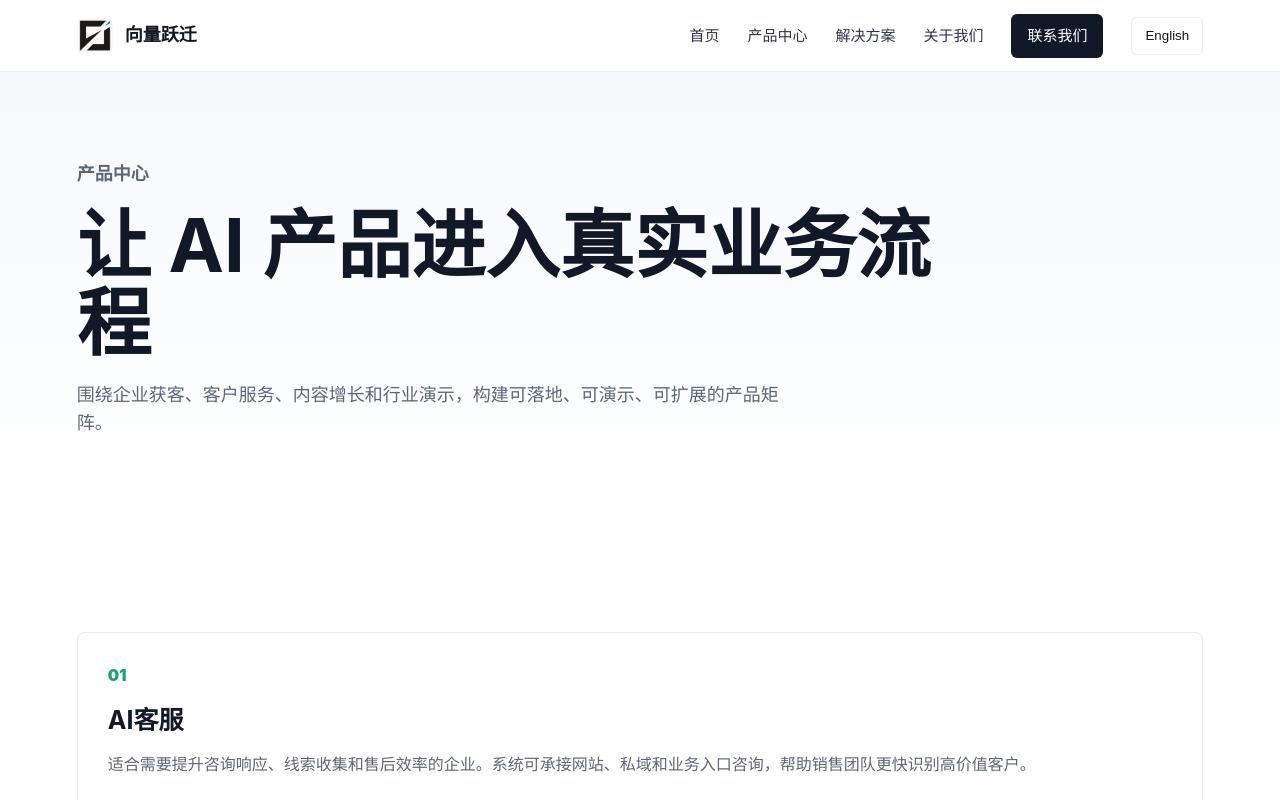
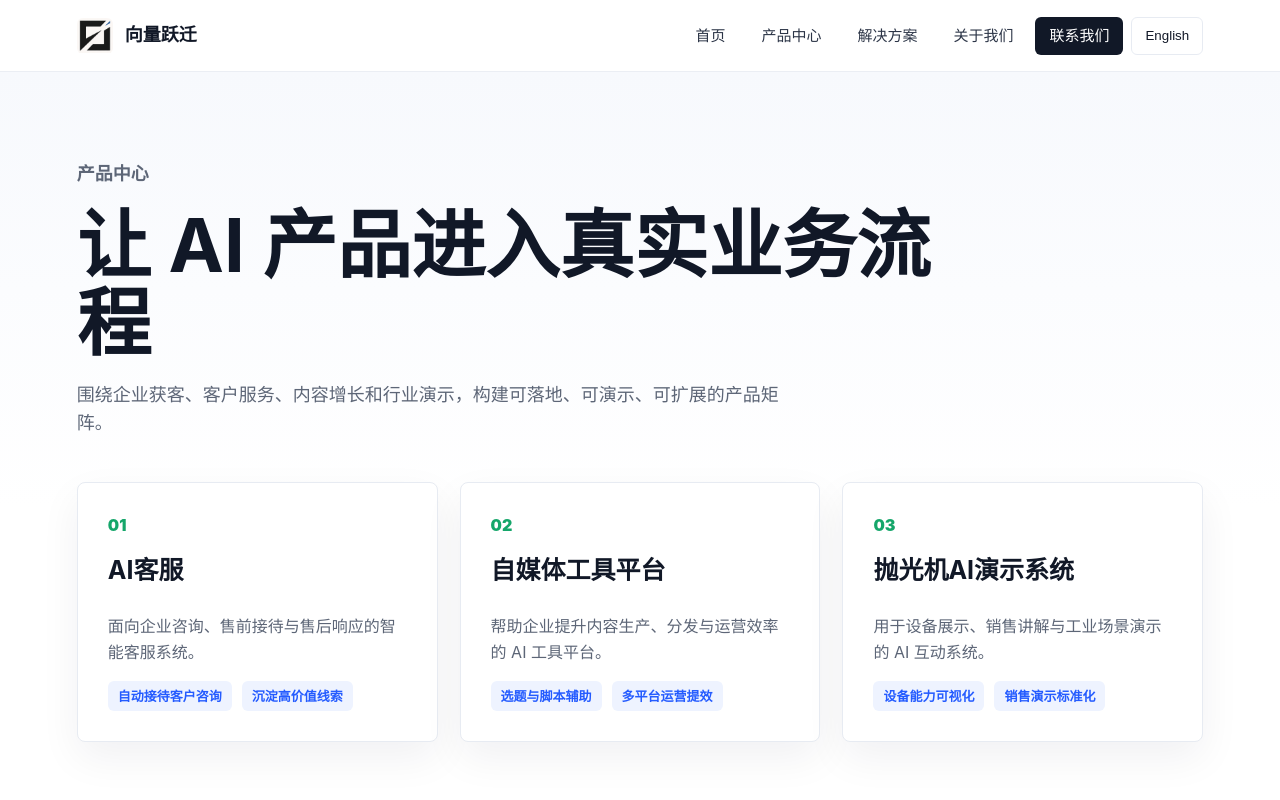
Before and after one commit to 2787310050-rgb/Vector-Leap, a website: page public/products.html in a window 1280 px wide. Shown: the top 800 px of the page. Drawn offline with Linux system fonts and the light colour scheme.

Commit message:
Improve product page navigation

```diff
--- a/public/app.js
+++ b/public/app.js
@@ -252,6 +252,18 @@ function initNavigation() {
   const nav = document.querySelector(".site-nav");
   if (!toggle || !nav) return;
 
+  const currentPath = window.location.pathname === "/index.html" ? "/" : window.location.pathname;
+  nav.querySelectorAll("a[href]").forEach((link) => {
+    const linkPath = new URL(link.getAttribute("href"), window.location.origin).pathname;
+    const isActive = currentPath === linkPath || (currentPath === "/" && linkPath === "/");
+    link.classList.toggle("active", isActive);
+    if (isActive) {
+      link.setAttribute("aria-current", "page");
+    } else {
+      link.removeAttribute("aria-current");
+    }
+  });
+
   toggle.addEventListener("click", () => {
     const isOpen = nav.classList.toggle("open");
     toggle.setAttribute("aria-expanded", String(isOpen));
--- a/public/products.html
+++ b/public/products.html
@@ -12,10 +12,41 @@
   <body>
     <header class="site-header"></header>
     <main>
-      <section class="page-hero">
+      <section class="page-hero products-hero">
         <p class="eyebrow" data-i18n="nav.products">产品中心</p>
         <h1 data-i18n="products.pageTitle">让 AI 产品进入真实业务流程</h1>
         <p data-i18n="products.pageIntro">围绕企业获客、客户服务、内容增长和行业演示，构建可落地、可演示、可扩展的产品矩阵。</p>
+      </section>
+      <section class="section product-overview-section">
+        <div class="product-grid compact-products">
+          <a class="product-card overview-card" href="#ai-service">
+            <span class="card-index">01</span>
+            <h3 data-i18n="products.service.name">AI客服</h3>
+            <p data-i18n="products.service.desc">面向企业咨询、售前接待与售后响应的智能客服系统。</p>
+            <div class="overview-tags">
+              <span data-i18n="products.service.point1">自动接待客户咨询</span>
+              <span data-i18n="products.service.point2">沉淀高价值线索</span>
+            </div>
+          </a>
+          <a class="product-card overview-card" href="#media-platform">
+            <span class="card-index">02</span>
+            <h3 data-i18n="products.media.name">自媒体工具平台</h3>
+            <p data-i18n="products.media.desc">帮助企业提升内容生产、分发与运营效率的 AI 工具平台。</p>
+            <div class="overview-tags">
+              <span data-i18n="products.media.point1">选题与脚本辅助</span>
+              <span data-i18n="products.media.point3">多平台运营提效</span>
+            </div>
+          </a>
+          <a class="product-card overview-card" href="#polishing-demo">
+            <span class="card-index">03</span>
+            <h3 data-i18n="products.polish.name">抛光机AI演示系统</h3>
+            <p data-i18n="products.polish.desc">用于设备展示、销售讲解与工业场景演示的 AI 互动系统。</p>
+            <div class="overview-tags">
+              <span data-i18n="products.polish.point1">设备能力可视化</span>
+              <span data-i18n="products.polish.point2">销售演示标准化</span>
+            </div>
+          </a>
+        </div>
       </section>
       <section class="section detail-stack">
         <article class="detail-card" id="ai-service">
@@ -27,7 +58,7 @@
             <div><strong data-i18n="common.capability">核心能力</strong><p data-i18n="products.service.capability">智能问答、线索采集、客户意图识别、常见问题自动回复。</p></div>
             <div><strong data-i18n="common.value">业务价值</strong><p data-i18n="products.service.value">减少重复沟通，提高响应速度，让客户咨询更容易转化为可跟进线索。</p></div>
           </div>
-          <a class="button secondary" href="/contact" data-i18n="common.book">预约咨询</a>
+          <a class="button primary" href="/contact" data-i18n="common.book">预约咨询</a>
         </article>
         <article class="detail-card" id="media-platform">
           <span class="card-index">02</span>
@@ -38,7 +69,7 @@
             <div><strong data-i18n="common.capability">核心能力</strong><p data-i18n="products.media.capability">选题规划、脚本辅助、素材管理、内容分发节奏管理。</p></div>
             <div><strong data-i18n="common.value">业务价值</strong><p data-i18n="products.media.value">降低内容生产门槛，提高账号运营效率，让企业稳定输出可转化内容。</p></div>
           </div>
-          <a class="button secondary" href="/contact" data-i18n="common.book">预约咨询</a>
+          <a class="button primary" href="/contact" data-i18n="common.book">预约咨询</a>
         </article>
         <article class="detail-card" id="polishing-demo">
           <span class="card-index">03</span>
@@ -49,7 +80,7 @@
             <div><strong data-i18n="common.capability">核心能力</strong><p data-i18n="products.polish.capability">设备流程演示、参数讲解、场景化问答、销售话术标准化。</p></div>
             <div><strong data-i18n="common.value">业务价值</strong><p data-i18n="products.polish.value">降低讲解难度，提升客户理解效率，让设备价值更容易被看见。</p></div>
           </div>
-          <a class="button secondary" href="/contact" data-i18n="common.book">预约咨询</a>
+          <a class="button primary" href="/contact" data-i18n="common.book">预约咨询</a>
         </article>
       </section>
     </main>
--- a/public/styles.css
+++ b/public/styles.css
@@ -68,22 +68,33 @@ a {
 .site-nav {
   display: flex;
   align-items: center;
-  gap: 28px;
+  gap: 8px;
   font-size: 15px;
 }
 
 .site-nav a {
+  display: inline-flex;
+  align-items: center;
+  justify-content: center;
+  min-height: 38px;
+  padding: 0 14px;
+  border-radius: 6px;
   color: #2c3547;
+  transition: background 160ms ease, color 160ms ease;
 }
 
 .site-nav a:hover {
-  color: var(--blue);
+  color: var(--ink);
+  background: var(--soft);
+}
+
+.site-nav a.active {
+  color: #fff !important;
+  background: var(--ink);
 }
 
 .nav-cta {
-  padding: 10px 16px;
   color: #fff !important;
-  border-radius: 6px;
   background: var(--ink);
 }
 
@@ -279,6 +290,10 @@ a {
   background: linear-gradient(180deg, #f7f9fd 0%, #fff 100%);
 }
 
+.products-hero {
+  padding-bottom: 52px;
+}
+
 .section-head {
   display: flex;
   align-items: end;
@@ -300,6 +315,15 @@ a {
   display: grid;
   grid-template-columns: repeat(3, 1fr);
   gap: 22px;
+}
+
+.product-overview-section {
+  padding-top: 0;
+  padding-bottom: 36px;
+}
+
+.compact-products {
+  margin-top: -26px;
 }
 
 .product-card,
@@ -332,6 +356,39 @@ a {
 .product-card a {
   color: var(--blue);
   font-weight: 800;
+}
+
+.overview-card {
+  display: flex;
+  flex-direction: column;
+  min-height: 260px;
+  box-shadow: 0 16px 42px rgba(13, 24, 44, 0.06);
+  transition: transform 180ms ease, box-shadow 180ms ease, border-color 180ms ease;
+}
+
+.overview-card:hover {
+  transform: translateY(-4px);
+  border-color: rgba(36, 91, 255, 0.28);
+  box-shadow: var(--shadow);
+}
+
+.overview-tags {
+  display: flex;
+  flex-wrap: wrap;
+  gap: 10px;
+  margin-top: auto;
+}
+
+.overview-tags span {
+  display: inline-flex;
+  align-items: center;
+  min-height: 30px;
+  padding: 0 10px;
+  color: #245bff;
+  background: #eef3ff;
+  border-radius: 6px;
+  font-size: 13px;
+  font-weight: 700;
 }
 
 .card-index {
@@ -513,6 +570,10 @@ textarea {
     margin: 4px 0;
   }
 
+  .site-nav a {
+    justify-content: flex-start;
+  }
+
   .hero,
   .split,
   .contact-layout {
@@ -531,6 +592,10 @@ textarea {
   .solution-grid,
   .detail-cols {
     grid-template-columns: 1fr;
+  }
+
+  .compact-products {
+    margin-top: 0;
   }
 }
 
```
